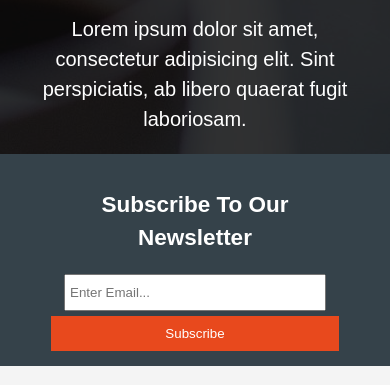
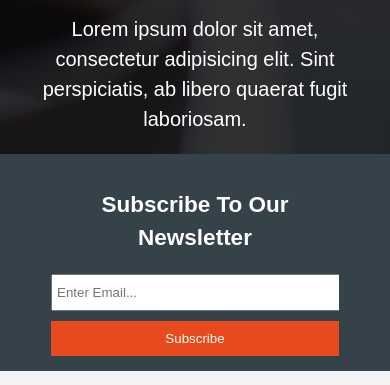
Before and after one commit to lzhudson/html-css-initial, a website: page index.html in a window 390 px wide. Shown: the part 532-917 px from the top of the page. Drawn offline with Linux system fonts and the light colour scheme.

Commit message:
fix: style section of techs

```diff
--- a/css/style.css
+++ b/css/style.css
@@ -6,8 +6,7 @@ body{
 	background-color: #f4f4f4;
 	margin: 0;
 	padding: 0;
-
-
+	box-sizing: border-box;
 }
 /* Global */
 .dark{
@@ -132,7 +131,6 @@ header a:hover{
 #boxes .box{
 	float: left;
 	width: 33%;
-	padding: 10px;
 	text-align: center;
 }
 #boxes .box img{
@@ -199,7 +197,7 @@ footer{
 		width: 100%;
 		margin-top: 5px;
 	}
-	#newsletter form input[type="email"], .quote input, .quote textarea: ;{
+	#newsletter form input[type="email"], .quote input, .quote textarea {
 		width: 100%;
 		margin-bottom: 5px;
 	}
```
